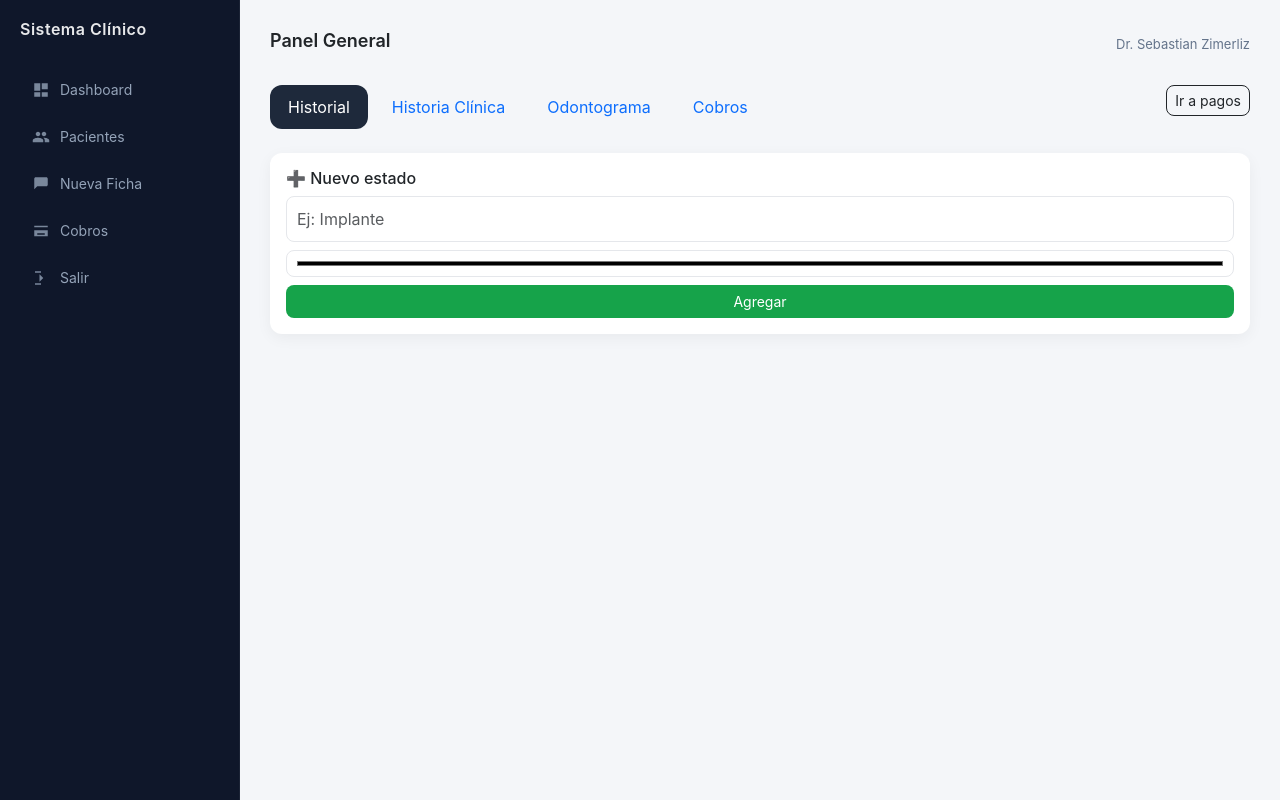
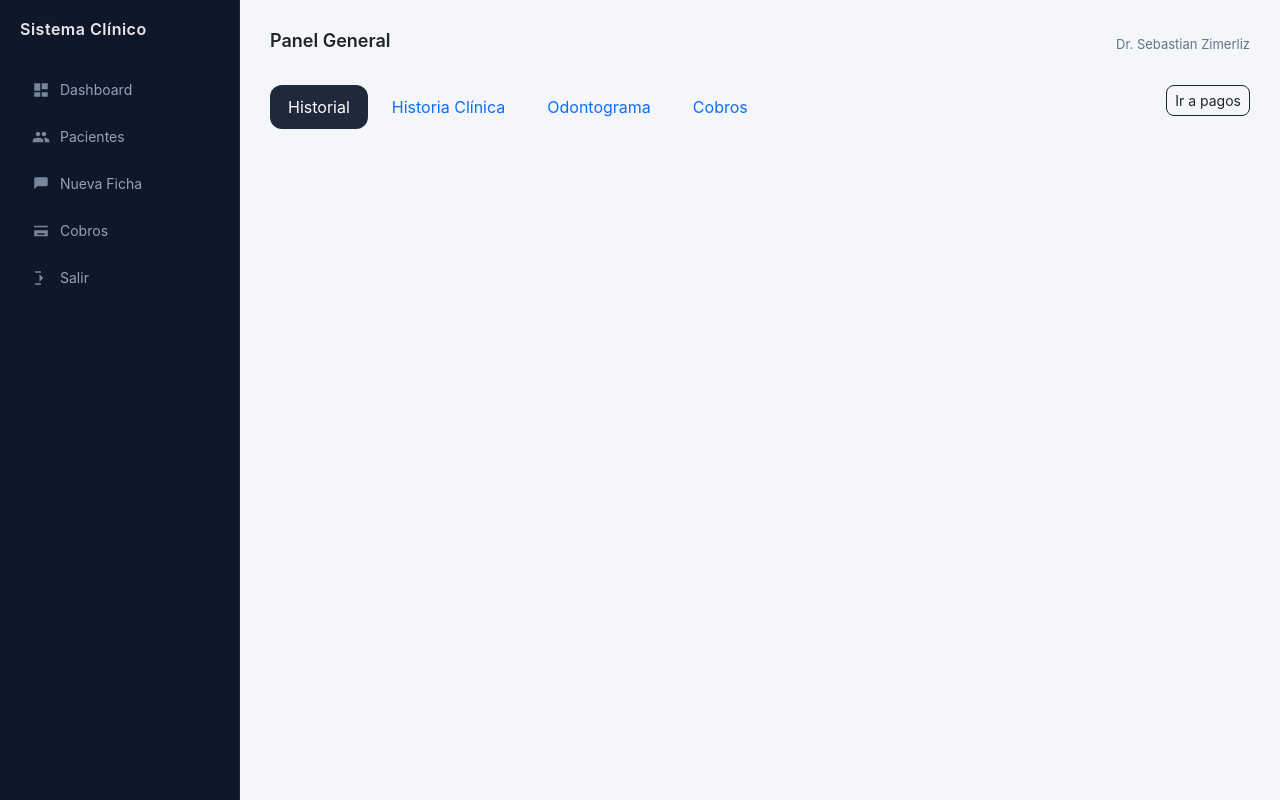
Before and after one commit to warce96/odonto, a Flask app: template clinica_odon/templates/historial.html in a window 1280 px wide. Run offline with Flask 3, Linux system fonts and the light colour scheme; the template is opened without the code that fills it, so the values that code supplies are empty.

Commit message:
Update historial.html

```diff
--- a/clinica_odon/templates/historial.html
+++ b/clinica_odon/templates/historial.html
@@ -253,14 +253,7 @@ Guardar Historia Clínica
 </div>
 </div>
 
-<div class="card p-3 mb-3">
-<h6>➕ Nuevo estado</h6>
 
-<input id="nuevoNombre" class="form-control mb-2" placeholder="Ej: Implante">
-<input id="nuevoColor" type="color" class="form-control mb-2">
-
-<button class="btn btn-success" onclick="crearEstado()">Agregar</button>
-</div>
 
 <!-- ================= ODONTOGRAMA ================= -->
 <div class="tab-pane fade" id="odontograma">
```
